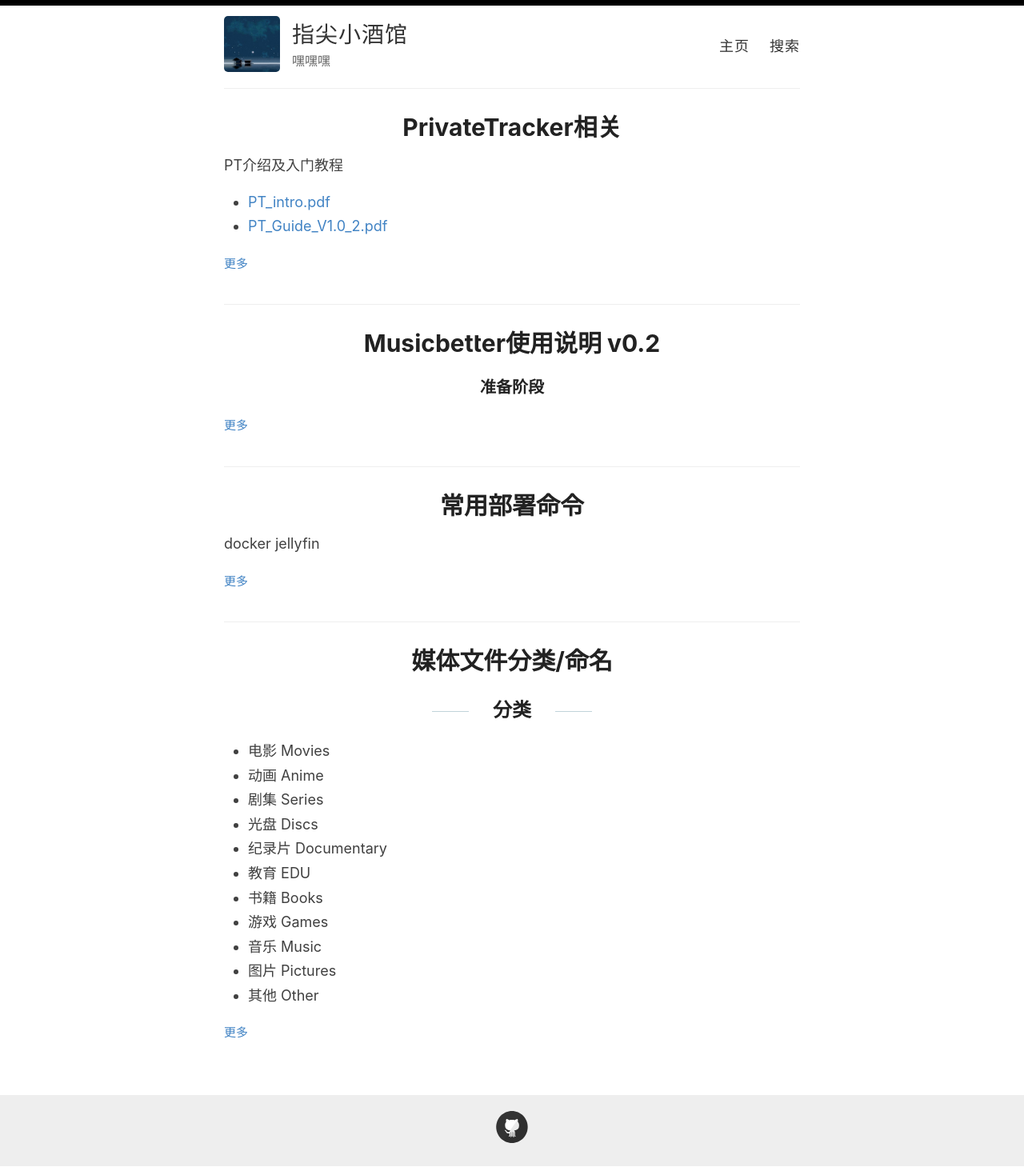
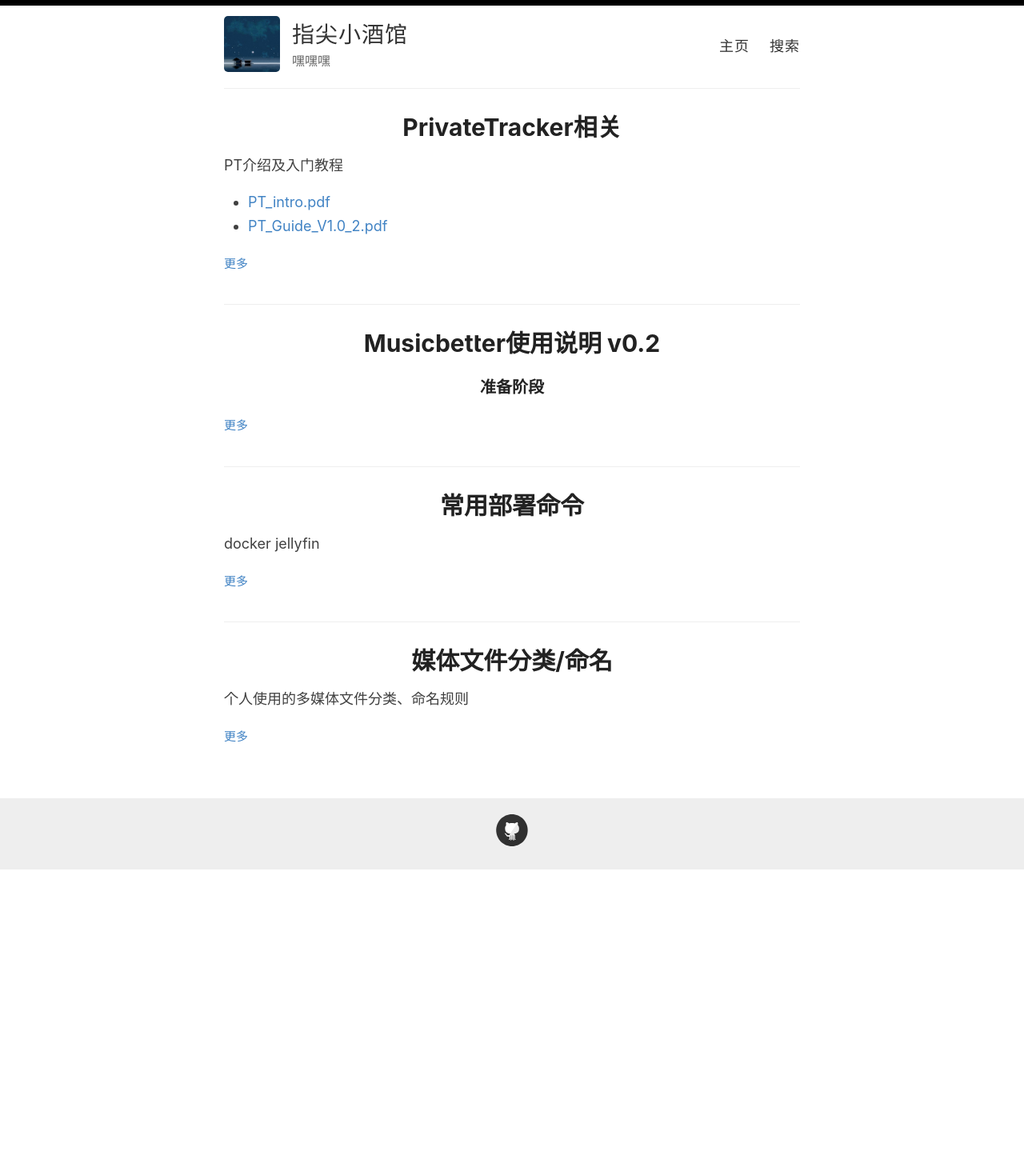
Before and after one commit to Suwmlee/suwmlee.github.io, a Jekyll site: the page built from index.html, in a window 1280 px wide. Shown: the whole page at 80% size. Built offline with Jekyll 4.4.1, drawn with Linux system fonts in a browser that asks for light colours; the list of posts is cut into pages by our own code; after the commit the page ends 1088 px from its top, so only the background shows below that; some of the changed lines change nothing that is shown.

Commit message:
Update 2021-12-05-rename-media-files.md

````diff
--- a/_posts/2021-12-05-rename-media-files.md
+++ b/_posts/2021-12-05-rename-media-files.md
@@ -3,6 +3,8 @@
 title: 媒体文件分类/命名
 categories: [media, emby, naming]
 ---
+
+个人使用的多媒体文件分类、命名规则
 
 ## 分类
   - 电影 Movies
@@ -92,7 +94,7 @@
 
 一般为专辑存档
 
-艺术家 - 专辑名 [年份][来源][格式信息] /
+艺术家 - 专辑名 (年份)[来源][格式信息] /
     曲目编号 - 曲目名称
 
 - 来源: `CD` `WEB` 等
@@ -100,11 +102,11 @@
 
 例子:
 ```
-Taylor Swift - Reputation[2017][CD][FLAC] /
+Taylor Swift - Reputation(2017)[CD][FLAC] /
   01 - ...Ready For It.flac
   02 - End Game (feat. Ed Sheeran & Future).flac
 
-Adele - 25[2015][WEB][FLAC] /
+Adele - 25(2015)[WEB][FLAC] /
   01 - Hello.flac
   02 - Send My Love (To Your New Lover).flac
 ```
@@ -155,6 +157,3 @@
 
 __注意:__
 - 如果存在多集编号，一定在最后增加`CDx`标记
-
----
-部分参考网络上的命名规则
````
